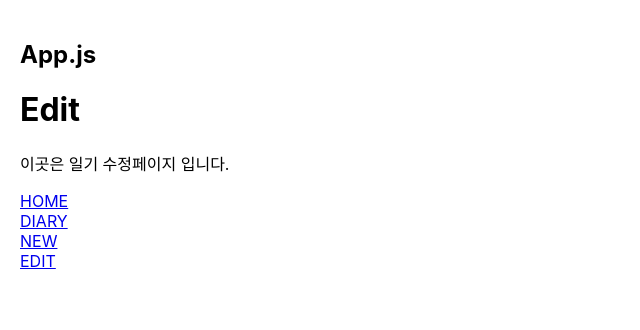
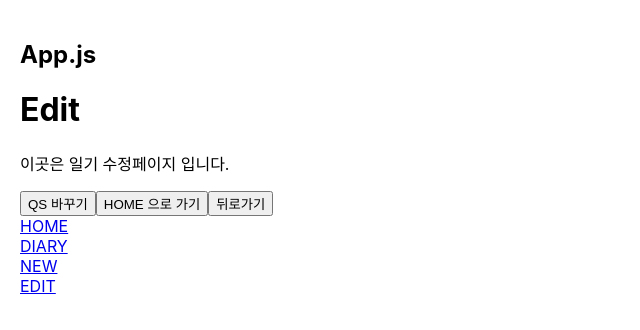
Before and after one commit to kimsoheegh/emotiondiary, a React (Create React App) app: page /edit in a window 1280 px wide. Shown: the top 330 px of the page, without its empty margins (0-640 px from the left). Built offline with nearby package versions, Linux system fonts and the light colour scheme.

Commit message:
feat : add react router_2

```diff
--- a/src/App.js
+++ b/src/App.js
@@ -17,6 +17,7 @@
           <Route path="/" element={<Home />} />
           <Route path="/new" element={<New />} />
           <Route path="/edit" element={<Edit />} />
+          <Route path="/diary/:1" element={<Diary />} />
           <Route path="/diary" element={<Diary />} />
         </Routes>
         <RouteTest />
--- a/src/pages/Diary.js
+++ b/src/pages/Diary.js
@@ -1,4 +1,8 @@
+import { useParams } from "react-router-dom";
+
 const Diary = () => {
+  const { id } = useParams();
+  console.log(id);
   return (
     <div>
       <h1>Diary</h1>
--- a/src/pages/Edit.js
+++ b/src/pages/Edit.js
@@ -1,8 +1,35 @@
+import { useSearchParams, useNavigate } from "react-router-dom";
+
 const Edit = () => {
+  const navigate = useNavigate();
+  const [searchParams, setSearchParams] = useSearchParams();
+  const id = searchParams.get("id");
+  console.log("id : ", id);
+
+  const mode = searchParams.get("mode");
+  console.log("mode : ", mode);
+
   return (
     <div>
       <h1>Edit</h1>
       <p>이곳은 일기 수정페이지 입니다.</p>
+      <button onClick={() => setSearchParams({ who: "sohee" })}>
+        QS 바꾸기
+      </button>
+      <button
+        onClick={() => {
+          navigate("/home");
+        }}
+      >
+        HOME 으로 가기
+      </button>
+      <button
+        onClick={() => {
+          navigate(-1);
+        }}
+      >
+        뒤로가기
+      </button>
     </div>
   );
 };
```
